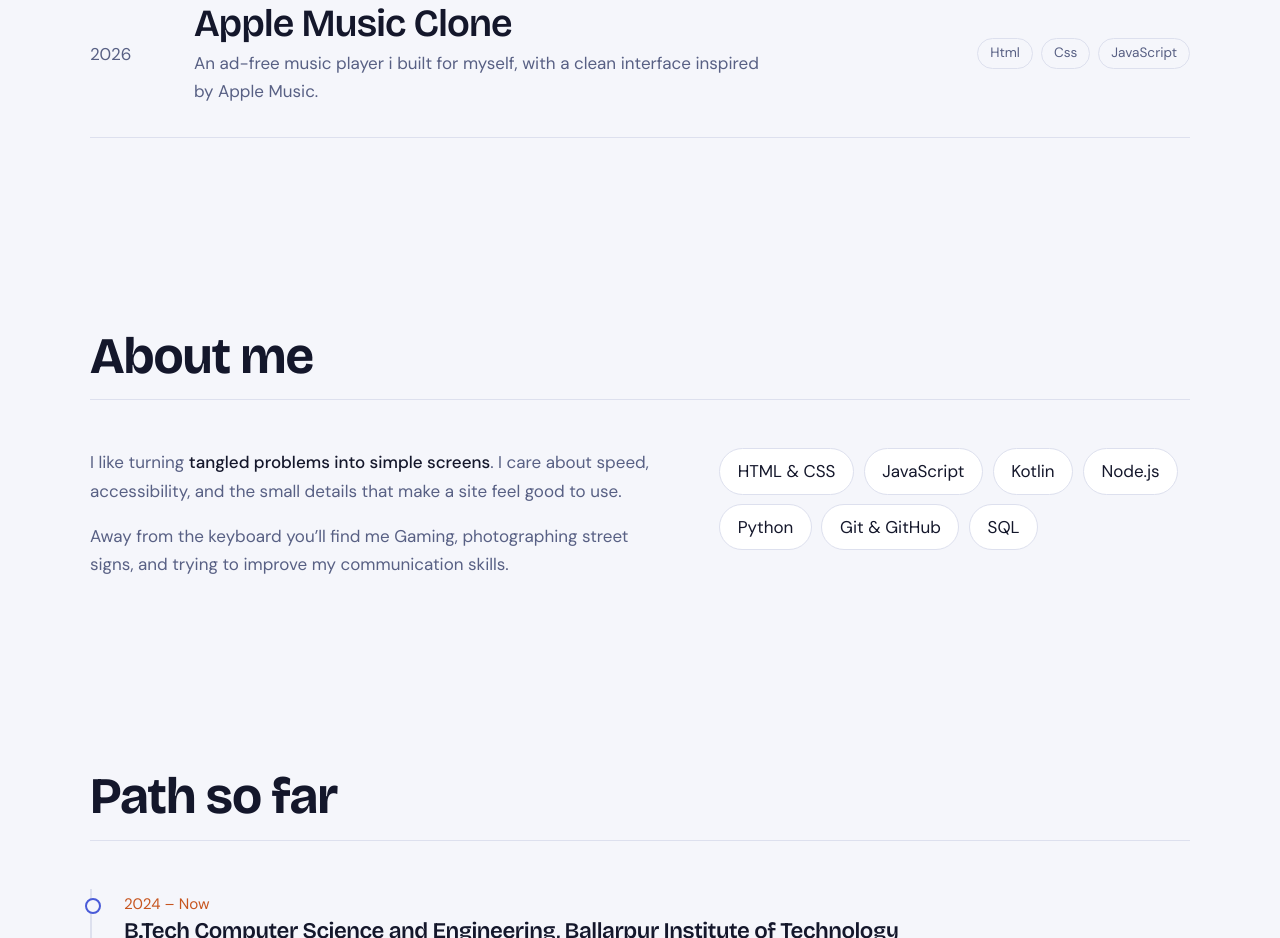
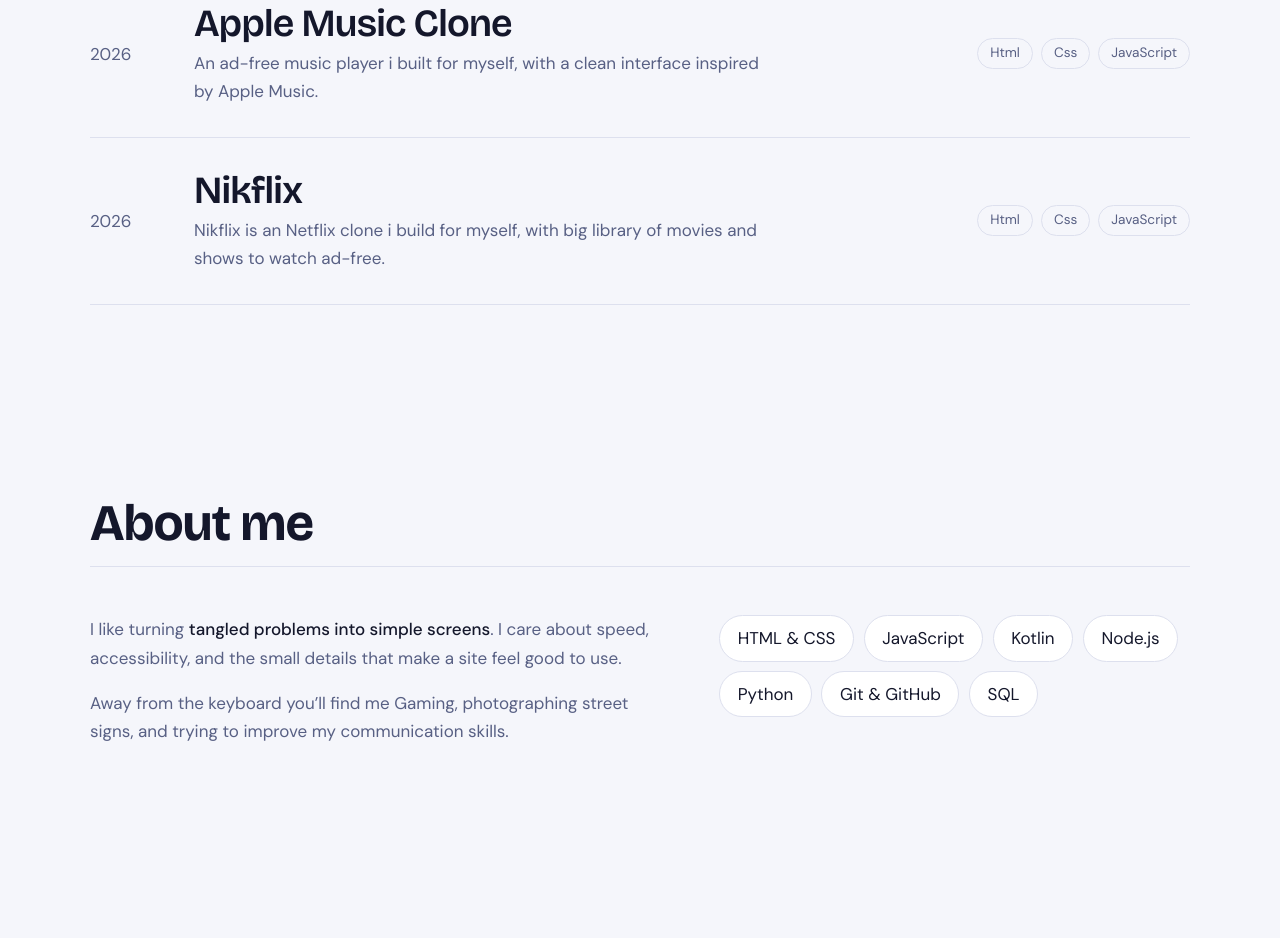
Before and after one commit to nikhilmeshram2006/nikhilmeshram2006.github.io, a plain HTML site: page index.html in a window 1280 px wide. Shown: the part 1351-2289 px from the top of the page. Drawn offline with nearby package versions, Linux system fonts and the light colour scheme.

Commit message:
Added new project to display (Nikflix).

```diff
--- a/index.html
+++ b/index.html
@@ -176,6 +176,11 @@ footer{border-top:1px solid var(--line);padding:2rem 0;color:var(--muted);font-s
           <div><h3>Apple Music Clone</h3><p>An ad-free music player i built for myself, with a clean interface inspired by Apple Music.</p></div>
           <ul class="tags"><li>Html</li><li>Css</li><li>JavaScript</li></ul>
         </a>
+        <a class="rv" href="https://github.com/nikhilmeshram2006/nikflix">
+          <span class="yr">2026</span>
+          <div><h3>Nikflix</h3><p>Nikflix is an Netflix clone i build for myself, with big library of movies and shows to watch ad-free. </p></div>
+          <ul class="tags"><li>Html</li><li>Css</li><li>JavaScript</li></ul>
+        </a>
       </div>
     </div>
   </section>
```
